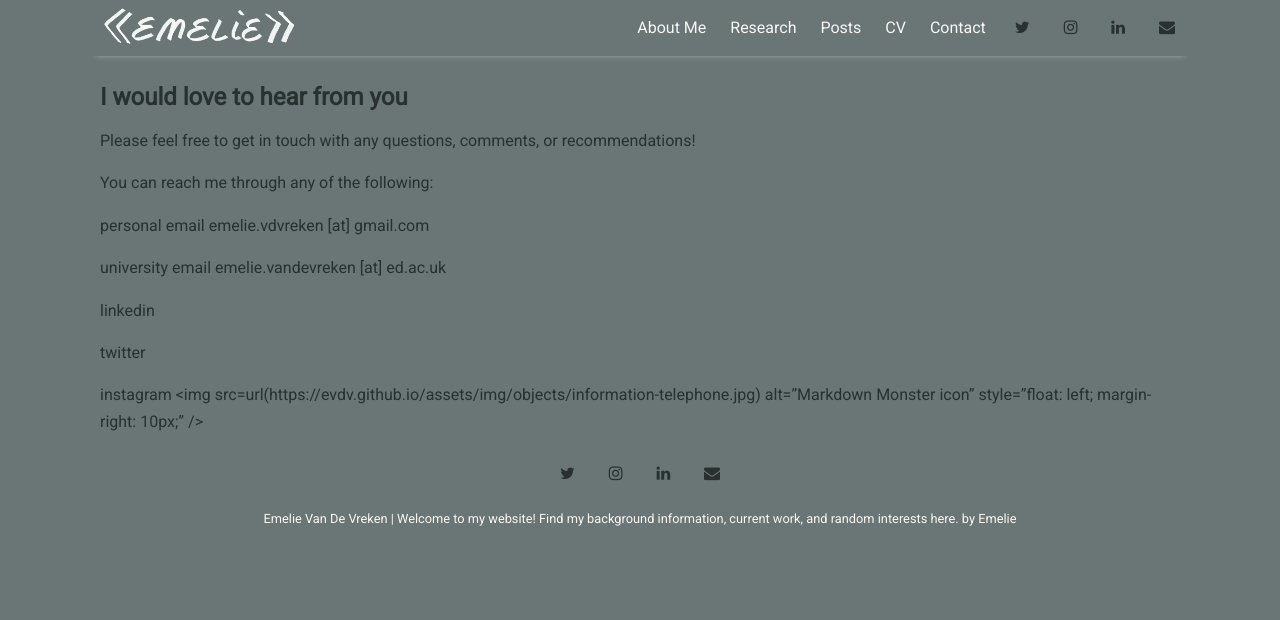
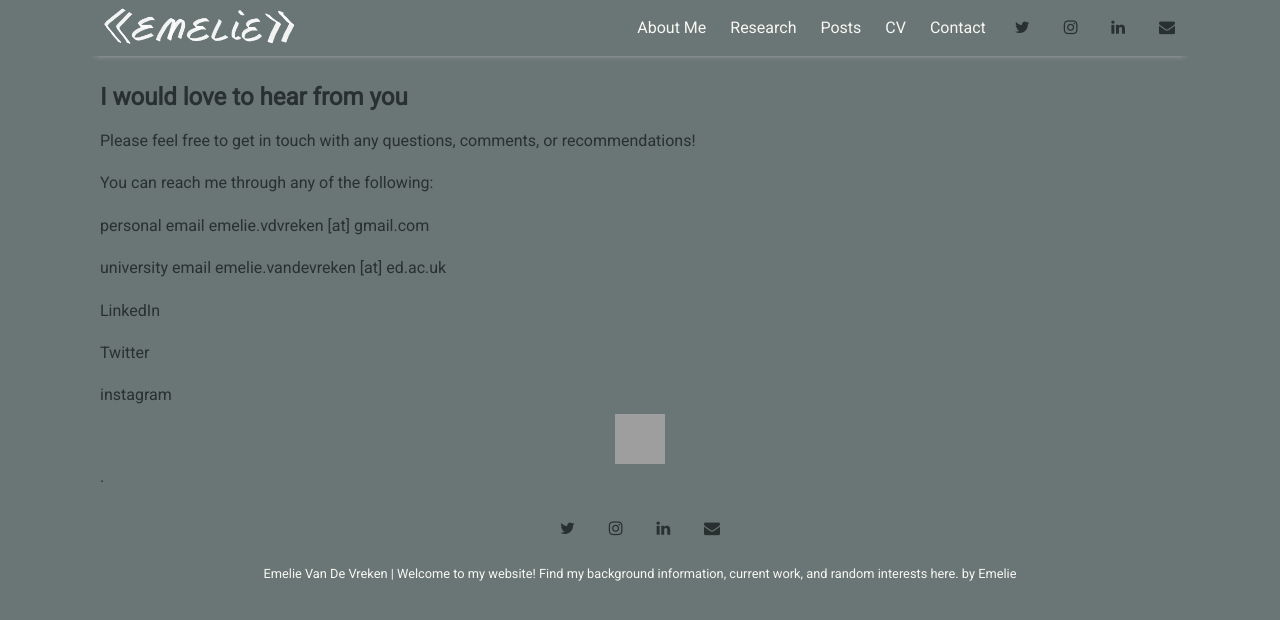
Before and after one commit to evdv/evdv.github.io, a Jekyll site: the page built from _pages/contact.md, in a window 1280 px wide. Shown: the top 620 px of the page. Built offline with Jekyll 4.4.1, drawn with Linux system fonts in a browser that asks for light colours; nearby versions of some CDN libraries.

Commit message:
Kramdown attempt at image insertion

```diff
--- a/_pages/contact.md
+++ b/_pages/contact.md
@@ -14,11 +14,9 @@ personal email emelie.vdvreken [at] gmail.com
 
 university email emelie.vandevreken [at] ed.ac.uk
 
-linkedin
+LinkedIn
 
-twitter
+Twitter
 
 instagram
-<img src=url({{ site.github.url }}/assets/img/objects/information-telephone.jpg)
-     alt="Markdown Monster icon"
-     style="float: left; margin-right: 10px;" />
+![telephone]({{ site.github.url }}/assets/img/objects/information-telephone.jpg){:height="50px" width="50px"}.
```
